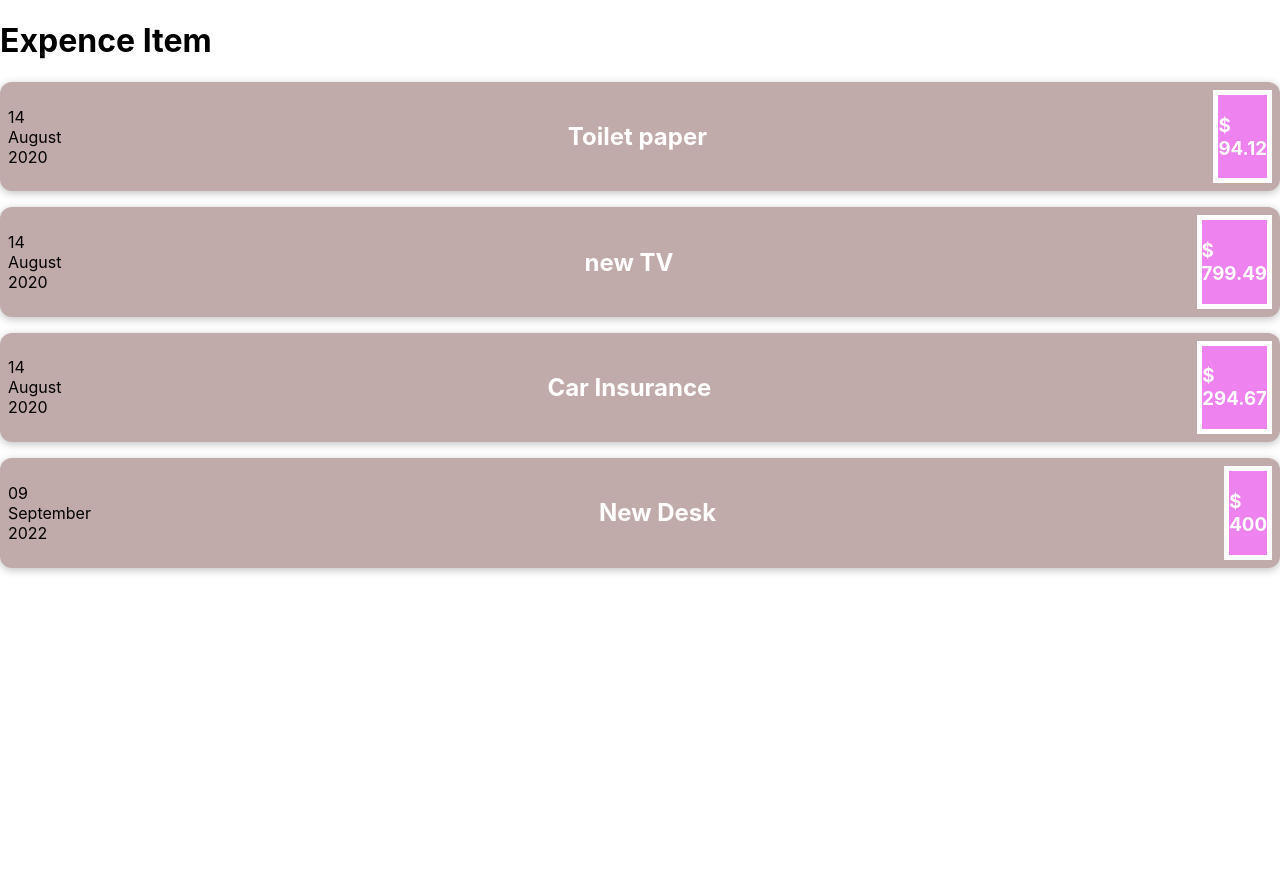
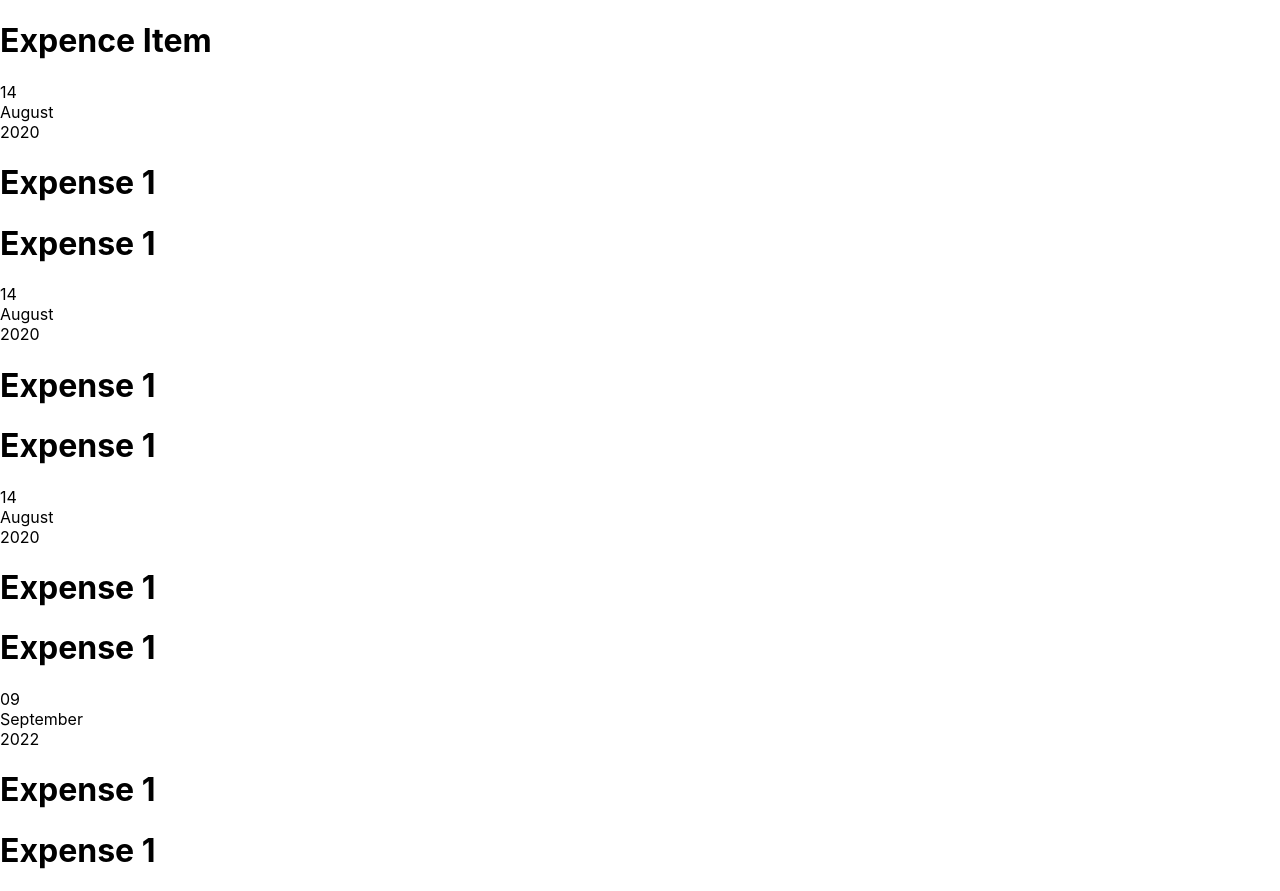
Before and after one commit to priyabanait/ReactApp, a React (Create React App) app: page / in a window 1280 px wide. Before the commit the page ends 800 px from the top, so only its background shows below. Built offline with nearby package versions, Linux system fonts and the light colour scheme.

Commit message:
Children Props and Behind the Scenes

```diff
--- a/src/Expenceitem.js
+++ b/src/Expenceitem.js
@@ -1,21 +1,19 @@
+import React from 'react';
 import './ExpenceItem.css';
 import ExpenseDate from './ExpenseDate';
-import ExpenseDetails from './ExpenseDetails';
+
+
+
 function ExpenceItem( props){
 
-   return  (
+   return (
+      React.createElement('div',{className:"expense-item"},
+          React.createElement(ExpenseDate,{date :props.date}),
+              React.createElement('div',{}),
+              React.createElement('h1',{},"Expense 1"),
+              React.createElement('h1',{},"Expense 1")
+      )
 
-    <div className="expence_item">
-     <ExpenseDate date={props.date}></ExpenseDate>
-
-        <div className="expence-item_description">
-       <h2><ExpenseDetails title={props.title}></ExpenseDetails></h2>
-        </div>
-        <div className="expence-item_price">
-       <h3>$<ExpenseDetails amount={props.amount}></ExpenseDetails></h3>
-         </div>
-      </div>
-
-   )
+  )
 }
 export default ExpenceItem;
```
